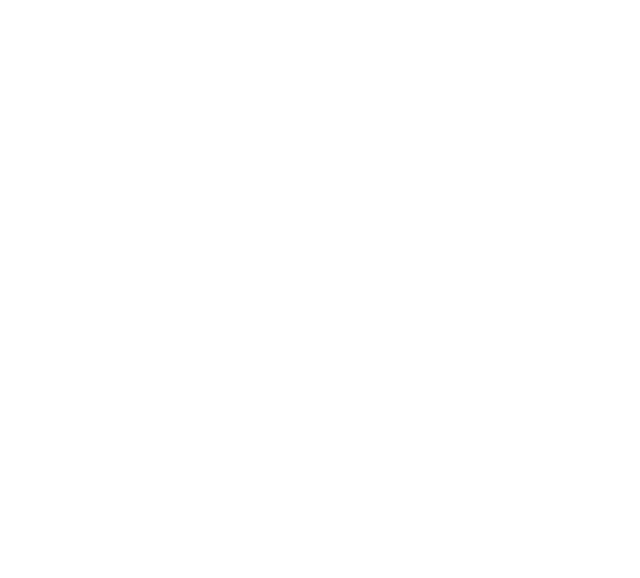
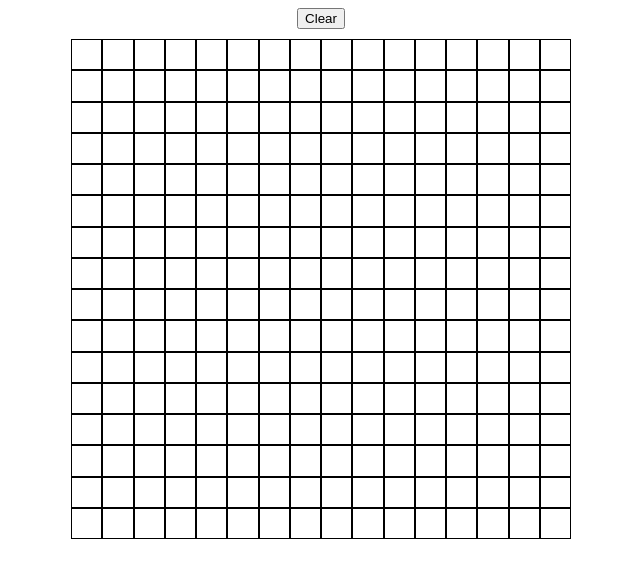
Before and after one commit to rampare99/etch-a-sketch, a plain HTML site: page index.html in a window 1280 px wide. Shown: the whole page, without its empty margins (319-959 px from the left). Drawn offline with Linux system fonts and the light colour scheme.

Commit message:
Added basic functionality

```diff
--- /dev/null
+++ b/index.css
@@ -0,0 +1,31 @@
+:root {
+    --squareNum: 16;
+}
+
+body {
+    display: flex;
+    flex-direction: column;
+    justify-content: center;
+    align-items: center;
+}
+
+#container {
+    display: grid;
+    width: 500px;
+    height: 500px;
+    padding: 10px;
+    grid-template-columns: repeat(var(--squareNum), auto);
+    grid-template-rows: repeat(var(--squareNum), auto);
+}
+
+#clear-button {
+    cursor: pointer;
+}
+
+.square {
+    border: 1px solid black;
+}
+
+.square:hover {
+    background-color: aqua;
+}
--- a/index.html
+++ b/index.html
@@ -6,10 +6,11 @@
         <title>Etch a Sketch</title>
         <meta name="description" content="">
         <meta name="viewport" content="width=device-width, initial-scale=1">
-        <link rel="stylesheet" href="">
+        <link rel="stylesheet" href="index.css">
     </head>
     <body>
-
+        <button id='clear-button'>Clear</button>
+        <div id='container'></div>
         <script src="script.js" async defer></script>
     </body>
 </html>
--- a/script.js
+++ b/script.js
@@ -1 +1,32 @@
-console.log('working')
+const container = document.querySelector("#container");
+
+const square = document.createElement("div");
+square.classList.add("square");
+
+const createSquares = (numberOfSquares) => {
+  container.appendChild(square);
+  for (let i = 1; i < numberOfSquares * numberOfSquares; i++) {
+    const squareDup = square.cloneNode(true);
+    container.appendChild(squareDup);
+  }
+};
+
+createSquares(16);
+
+const clearButton = document.querySelector("#clear-button");
+
+clearButton.addEventListener("click", () => {
+  const newNumberOfSquares = prompt("Please choose the number of squares");
+  if (newNumberOfSquares) {
+      if (newNumberOfSquares > 100 || newNumberOfSquares < 1) {
+          alert('Please choose a number between 1 and 100.');
+          return;
+      }
+    container.innerHTML = "";
+    createSquares(newNumberOfSquares);
+    document.documentElement.style.setProperty(
+      "--squareNum",
+      newNumberOfSquares
+    );
+  }
+});
```
